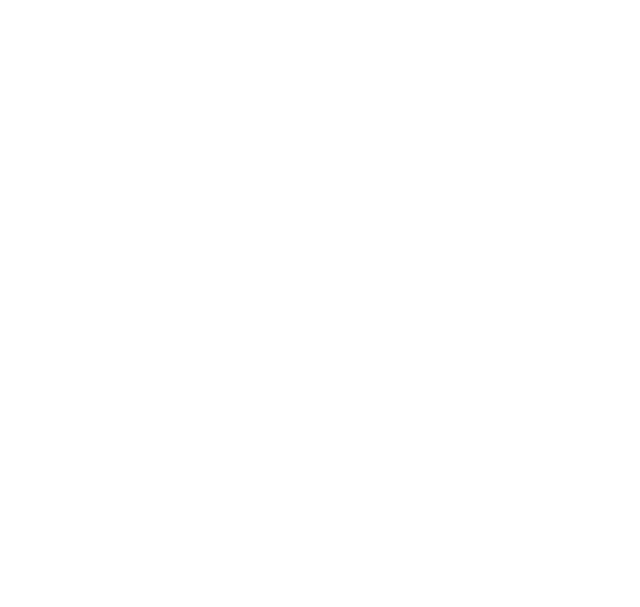
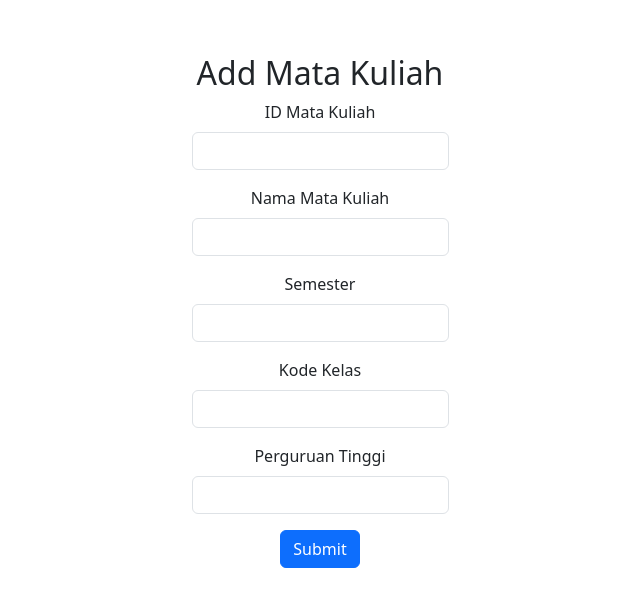
Before and after one commit to mfathulibad/s4, a React (Vite) app in the folder react-js/: page /matakuliah/insert in a window 1280 px wide. Before the commit this address had no page. Shown: the part 101-708 px from the top of the page, without its empty margins (320-960 px from the left). Built offline with nearby package versions, Linux system fonts and the light colour scheme.

Commit message:
update matakuliah

```diff
--- a/react-js/src/App.jsx
+++ b/react-js/src/App.jsx
@@ -6,7 +6,7 @@ import Home from './pages/Home';
 import Dosen from './pages/dosen/Dosen';
 import AddDosen from './pages/dosen/AddDosen';
 import EditDosen from './pages/dosen/EditDosen';
-
+import AddMataKuliah from './pages/matakuliah/AddMataKuliah';
 
 function App() {
 
@@ -17,6 +17,7 @@ function App() {
           <Route path="/dosen" element = {<Dosen/>} />
           <Route path="/dosen/insert" element = {<AddDosen/>} />
           <Route path="/dosen/edit/:id" element = {<EditDosen/>} />
+          <Route path="/matakuliah/insert" element = {<AddMataKuliah/>} />
         </Routes>
     </Router>
   )
--- /dev/null
+++ b/react-js/src/components/matakuliah/AddMataKuliahComponent.jsx
@@ -0,0 +1,101 @@
+import React, { useState } from 'react';
+import axios from 'axios';
+
+const AddMataKuliahComponent = () => {
+  const [formData, setFormData] = useState({
+    id_mata_kuliah: '',
+    nama_mata_kuliah: '',
+    semester: '',
+    kode_kelas: '',
+    perguruan_tinggi: '',
+  });
+
+  const handleChange = (e) => {
+    const { name, value } = e.target;
+    setFormData({
+      ...formData,
+      [name]: value,
+    });
+  };
+
+  const handleSubmit = (e) => {
+    e.preventDefault();
+
+    // Make a POST request to your backend endpoint
+    axios.post('http://localhost:8082/matakuliah/insert', formData)
+      .then((response) => {
+        console.log(response.data);
+        // Handle success or redirection here
+      })
+      .catch((error) => {
+        console.error(error);
+        // Handle error
+      });
+  };
+
+  return (
+    <div className="container">
+      <h2 className="mt-4">Add Mata Kuliah</h2>
+      <form onSubmit={handleSubmit}>
+        <div className="mb-3">
+          <label className="form-label">ID Mata Kuliah</label>
+          <input
+            type="text"
+            name="id_user"
+            value={formData.id_mata_kuliah}
+            onChange={handleChange}
+            className="form-control"
+            required
+          />
+        </div>
+        <div className="mb-3">
+          <label className="form-label">Nama Mata Kuliah</label>
+          <input
+            type="email"
+            name="email"
+            value={formData.nama_mata_kuliah}
+            onChange={handleChange}
+            className="form-control"
+            required
+          />
+        </div>
+        <div className="mb-3">
+          <label className="form-label">Semester</label>
+          <input
+            type="text"
+            name="nama_lengkap"
+            value={formData.semester}
+            onChange={handleChange}
+            className="form-control"
+            required
+          />
+        </div>
+        <div className="mb-3">
+          <label className="form-label">Kode Kelas</label>
+          <input
+            type="text"
+            name="jabatan_fungsional"
+            value={formData.kode_kelas}
+            onChange={handleChange}
+            className="form-control"
+            required
+          />
+        </div>
+        <div className="mb-3">
+          <label className="form-label">Perguruan Tinggi</label>
+          <input
+            type="text"
+            name="jurusan"
+            value={formData.perguruan_tinggi}
+            onChange={handleChange}
+            className="form-control"
+            required
+          />
+        </div>
+        <button type="submit" className="btn btn-primary">Submit</button>
+      </form>
+    </div>
+  );
+};
+
+export default AddMataKuliahComponent;
--- /dev/null
+++ b/react-js/src/pages/matakuliah/AddMataKuliah.jsx
@@ -0,0 +1,9 @@
+import AddMataKuliahComponent from "../../components/matakuliah/AddMataKuliahComponent";
+
+function AddMataKuliah(){
+
+    return <AddMataKuliahComponent/>
+
+}
+
+export default AddMataKuliah;
```
Also changed, not shown: 1 other file (tests, documents, lock files or other folders).
